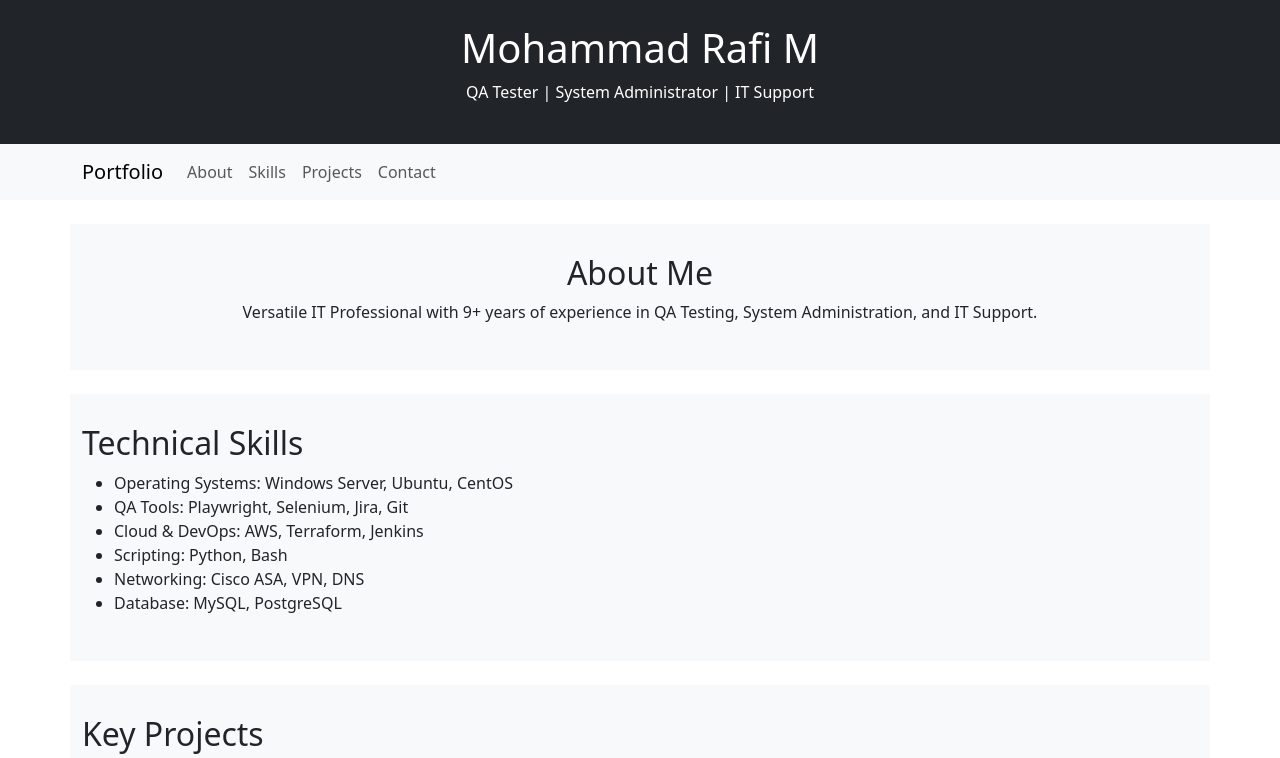
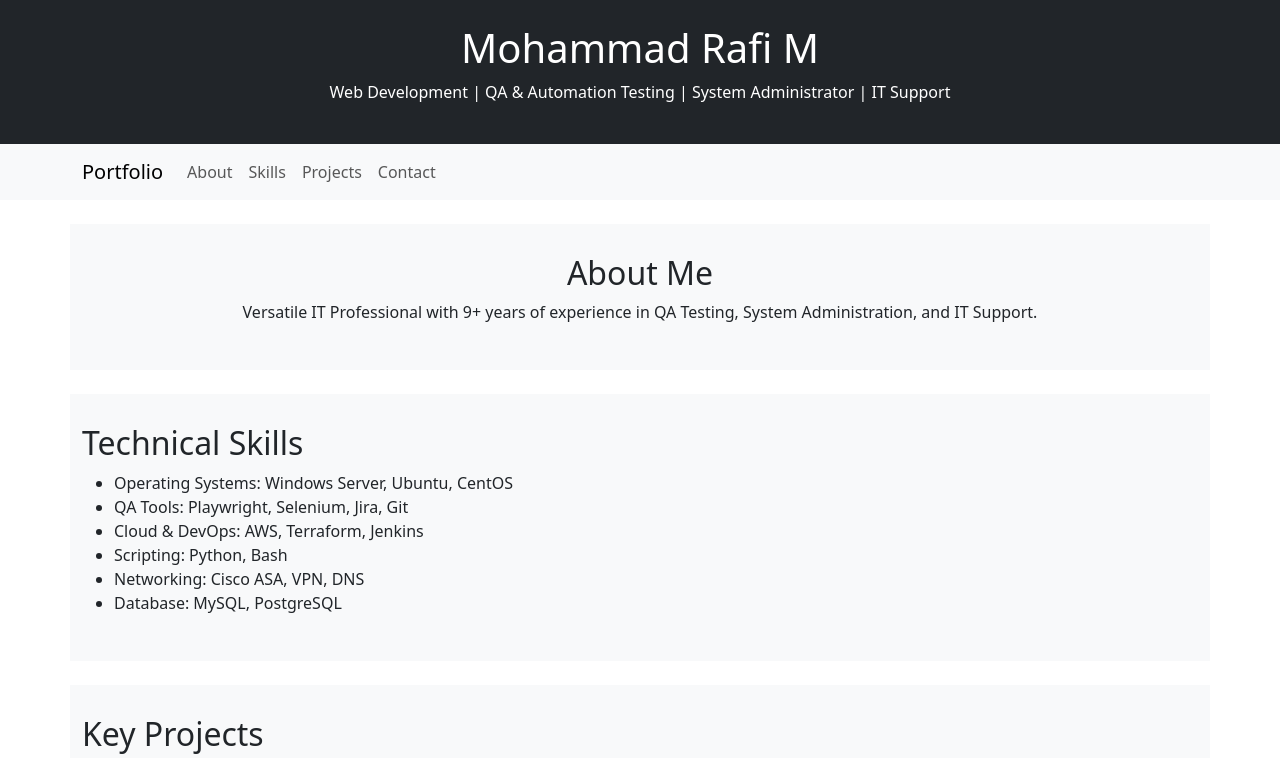
Before and after one commit to mustururafi/portfolio, a plain HTML site: page index.html in a window 1280 px wide. Shown: the top 758 px of the page. Drawn offline with nearby package versions, Linux system fonts and the light colour scheme.

Commit message:
Update index.html

```diff
--- a/index.html
+++ b/index.html
@@ -11,7 +11,7 @@
 
     <header class="bg-dark text-white text-center p-4">
         <h1>Mohammad Rafi M</h1>
-        <p>QA Tester | System Administrator | IT Support</p>
+        <p>Web Development | QA & Automation Testing  | System Administrator | IT Support</p>
     </header>
 
     <nav class="navbar navbar-expand-lg navbar-light bg-light">
```
